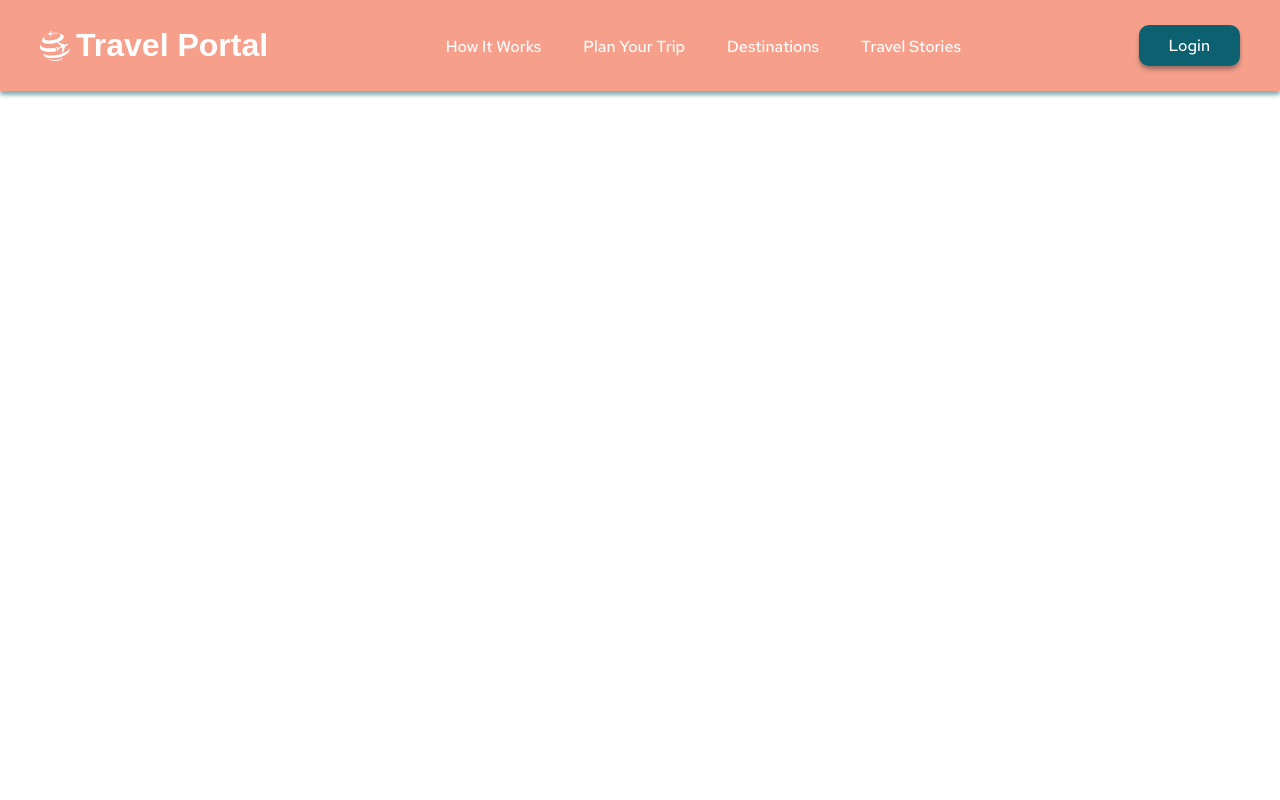
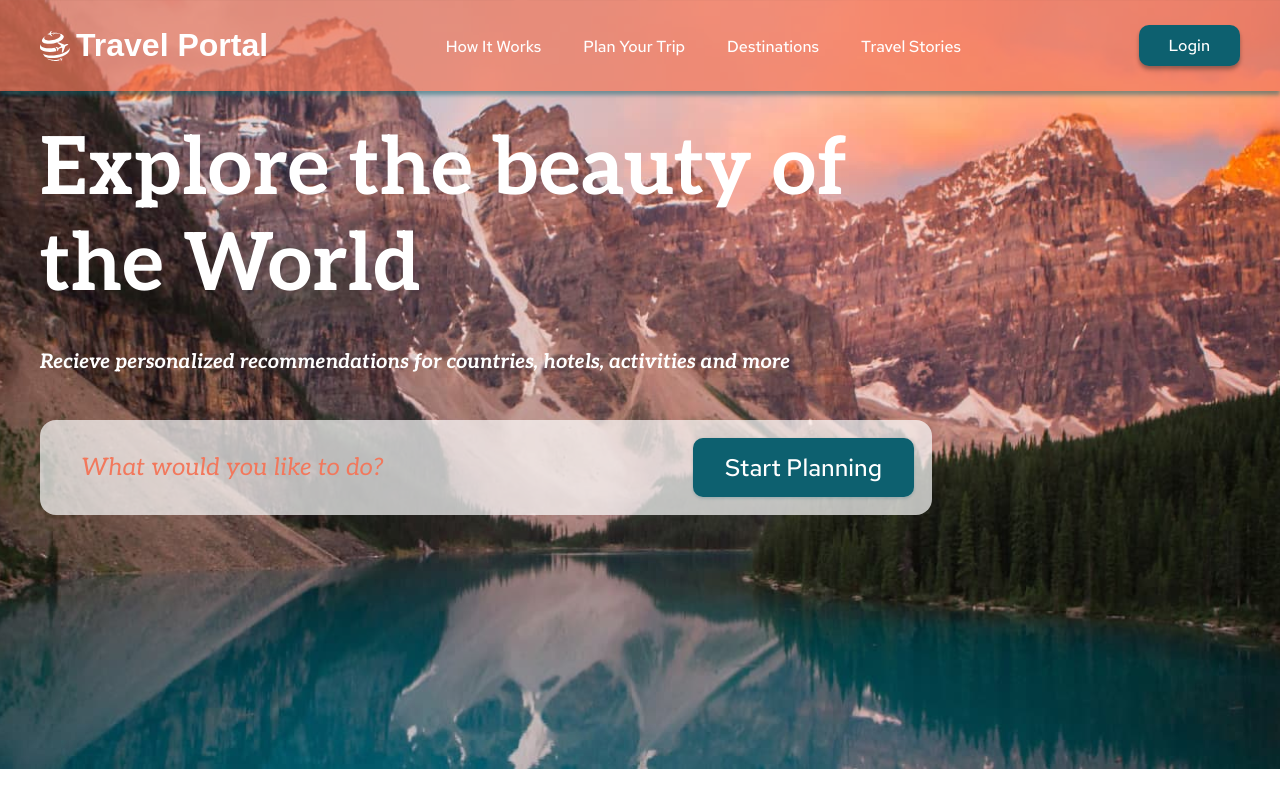
Before and after one commit to sashua/rsschool-2022q2, a plain HTML site: page travel/index.html in a window 1280 px wide. Drawn offline with nearby package versions, Linux system fonts and the light colour scheme; a web font is replaced by a local one.

Commit message:
feat: add hero section

```diff
--- a/travel/css/styles.css
+++ b/travel/css/styles.css
@@ -16,12 +16,27 @@
     --button-border-radius: 10px;
     --button-shadow: 0px 4px 4px rgba(0, 0, 0, 0.25),
         0px 2px 3px rgba(13, 96, 111, 0.16);
+    --button-big-shadow: 0px 0px 3px rgba(13, 96, 111, 0.08),
+        0px 2px 3px rgba(13, 96, 111, 0.16);
+
+    --form-bg-color: rgba(255, 255, 255, 0.7);
+    --form-border-radius: 16px;
 }
 
 body {
     font-family: var(--primary-font-family);
     font-size: 20px;
     line-height: 1.2;
+}
+
+h1,
+h2,
+h3,
+h4,
+h5,
+h6,
+p {
+    margin: 0;
 }
 
 a {
@@ -34,18 +49,12 @@ ul {
     padding: 0;
     list-style: none;
 }
-
-button {
-    border: none;
-    background-color: transparent;
-    padding: 0;
-    cursor: pointer;
-}
 /* --- Globas styles end --- */
 
 /* === Common styles start === */
 /* Containers */
 .wrapper {
+    position: relative;
     max-width: 1440px;
     margin-right: auto;
     margin-left: auto;
@@ -101,13 +110,66 @@ button {
     color: var(--white-color);
     background-color: var(--primary-color);
     box-shadow: var(--button-shadow);
+    border: none;
     border-radius: var(--button-border-radius);
+    cursor: pointer;
 }
 
+.button:focus {
+    outline: none;
+}
+
+.button.button--big {
+    padding: 14px 32px;
+    font-size: 24px;
+    line-height: 1.3;
+    box-shadow: var(--button-big-shadow);
+}
+
+/* Form-plan */
+.form-plan {
+    display: flex;
+    flex-wrap: wrap;
+
+    background-color: var(--form-bg-color);
+    border-radius: var(--form-border-radius);
+}
+
+.form-plan__text {
+    flex-grow: 1;
+    align-self: stretch;
+    padding: 18px 41px;
+
+    font-style: italic;
+    font-size: 24px;
+
+    color: var(--accent-color);
+    background-color: transparent;
+    border: none;
+    border-radius: inherit;
+}
+
+.form-plan__text::placeholder {
+    content: '';
+    color: inherit;
+}
+
+.form-plan__text:focus {
+    outline: none;
+}
+
+.form-plan__button {
+    margin: 18px;
+}
 /* --- Common styles end --- */
 
 /* === Header styles start === */
 .header {
+    position: absolute;
+    top: 0;
+    left: 0;
+    width: 100%;
+
     background-color: var(--header-bg-color);
     box-shadow: var(--header-shadow);
 }
@@ -123,3 +185,35 @@ button {
     padding-bottom: 25px;
 }
 /* --- Header styles end --- */
+
+/* === Hero styles start === */
+.hero {
+    padding-top: 122px;
+    padding-bottom: 254px;
+
+    background-image: url('../img/hero-bg.jpg');
+    background-position: center;
+    background-size: cover;
+}
+
+.hero__container {
+    max-width: 892px;
+}
+
+.hero__title {
+    margin-bottom: 36px;
+
+    font-weight: 700;
+    font-size: 80px;
+    color: var(--white-color);
+}
+
+.hero__text {
+    margin-bottom: 46px;
+
+    font-style: italic;
+    font-weight: 700;
+    font-size: 20px;
+    color: var(--white-color);
+}
+/* --- Hero styles end --- */
--- a/travel/index.html
+++ b/travel/index.html
@@ -47,6 +47,34 @@
                 </div>
             </header>
             <!-- Header end -->
+
+            <!-- Hero start -->
+            <section class="hero">
+                <div class="container">
+                    <div class="hero__container">
+                        <h1 class="hero__title">
+                            Explore the beauty of the World
+                        </h1>
+                        <p class="hero__text">
+                            Recieve personalized recommendations for countries,
+                            hotels, activities and more
+                        </p>
+                        <form class="form-plan hero__form" action="">
+                            <input
+                                class="form-plan__text"
+                                type="text"
+                                placeholder="What would you like to do?"
+                            />
+                            <input
+                                class="button button--big form-plan__button"
+                                type="submit"
+                                value="Start Planning"
+                            />
+                        </form>
+                    </div>
+                </div>
+            </section>
+            <!-- Hero end -->
         </div>
     </body>
 </html>
```
Also changed, not shown: travel/img/hero-bg.jpg (added).
